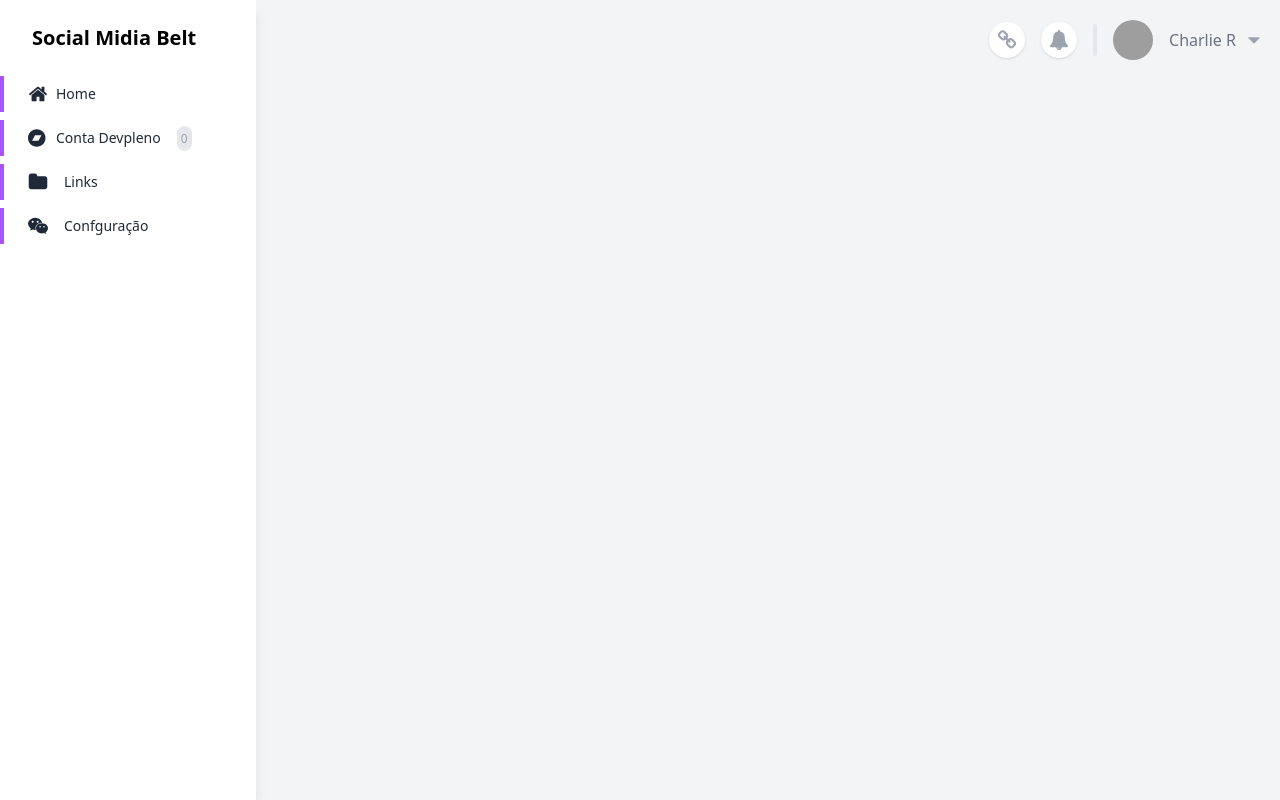
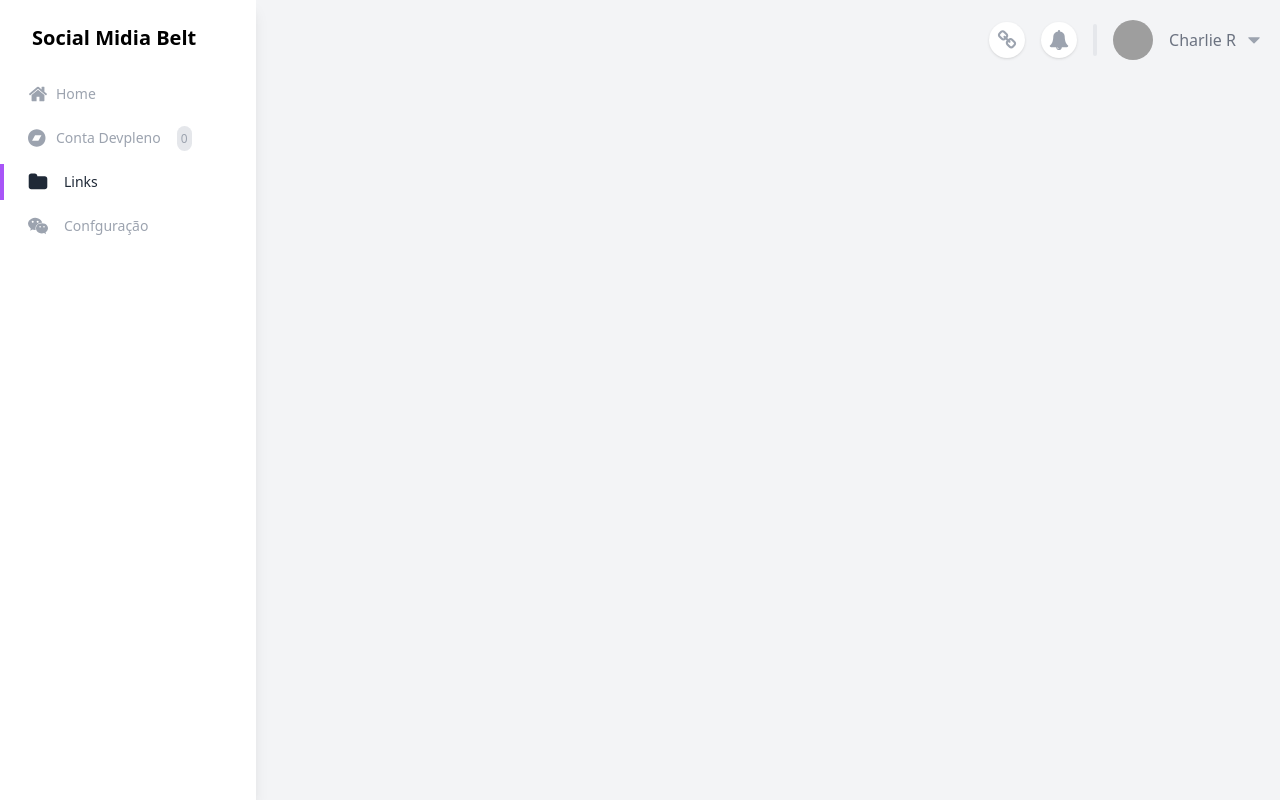
Before and after one commit to albertinodev/d30, a Next.js app: page /app/links in a window 1280 px wide. Built offline with nearby package versions, Linux system fonts and the light colour scheme; grey boxes are pictures that could not be loaded.

Commit message:
Update LinkMenu.tsx

```diff
--- a/src/components/LinkMenu.tsx
+++ b/src/components/LinkMenu.tsx
@@ -1,4 +1,5 @@
 import Link from "next/link";
+import { useRouter } from "next/router";
 import { ReactNode } from "react";
 
 interface LinkProps {
@@ -7,10 +8,17 @@ interface LinkProps {
 }
 
 const LinkMenu: React.FC<LinkProps> = ({ children, href }) => {
-    //<a className="w-full text-gray-400 flex items-center pl-6 p-2 my-2 transition-colors duration-200 justify-start hover:text-gray-800 border-l-4 border-transparent" href="#">
-  return (
-    <Link href="/app">
-      <a className="w-full text-gray-800 dark:text-white flex items-center pl-6 p-2 my-2 transition-colors duration-200 justify-start border-l-4 border-purple-500">
+    //<a className=>
+    const router = useRouter();
+    const { pathname } = router;
+    const selected = pathname === href;
+
+    return (
+    <Link href={ href }>
+      <a className={ selected ?
+            "w-full text-gray-800 dark:text-white flex items-center pl-6 p-2 my-2 transition-colors duration-200 justify-start border-l-4 border-purple-500":
+            "w-full text-gray-400 flex items-center pl-6 p-2 my-2 transition-colors duration-200 justify-start hover:text-gray-800 border-l-4 border-transparent"
+            }>
         { children }
       </a>
     </Link>
```
